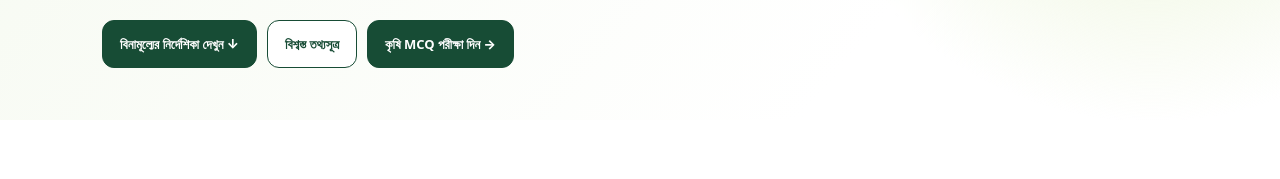
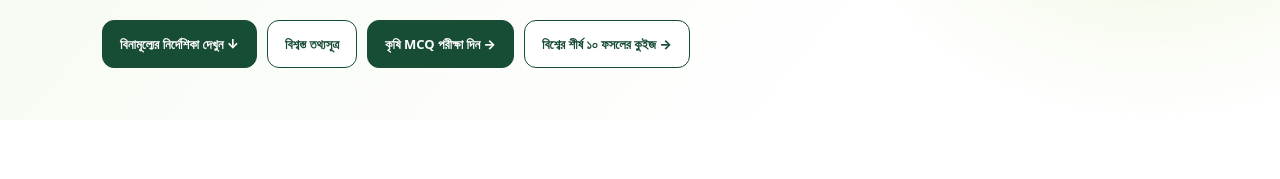
Before and after one commit to regtechnexusai/regtechnexusai.github.io, a plain HTML site: page mukul/knowledge/index.html in a window 1280 px wide. Shown: the part 354-533 px from the top of the page. Drawn offline with Linux system fonts and the light colour scheme.

Commit message:
Link global crop quiz library from knowledge hub

```diff
--- a/mukul/knowledge/index.html
+++ b/mukul/knowledge/index.html
@@ -42,7 +42,7 @@
 <span class="eyebrow" data-en="FREE · PRACTICAL · SOURCE-LED" data-bn="বিনামূল্যে · ব্যবহারিক · তথ্যসূত্রভিত্তিক">FREE · PRACTICAL · SOURCE-LED</span>
 <h1 data-en="Agriculture learning for everyone." data-bn="সবার জন্য কৃষিশিক্ষা।">Agriculture learning for everyone.</h1>
 <p data-en="Start with clear, practical foundations. These introductory guides are designed for growers, students, families and small agribusinesses. Local conditions matter, so use the trusted references and seek local expert advice when a decision could affect crop health, safety or income." data-bn="সহজ ও ব্যবহারিক ভিত্তি দিয়ে শুরু করুন। এই প্রাথমিক নির্দেশিকাগুলো কৃষক, শিক্ষার্থী, পরিবার ও ক্ষুদ্র কৃষিব্যবসার জন্য। স্থানীয় পরিস্থিতি গুরুত্বপূর্ণ—তাই নির্ভরযোগ্য তথ্যসূত্র দেখুন এবং ফসলের স্বাস্থ্য, নিরাপত্তা বা আয়ের ওপর প্রভাব পড়তে পারে এমন সিদ্ধান্তে স্থানীয় বিশেষজ্ঞের পরামর্শ নিন।">Start with clear, practical foundations. These introductory guides are designed for growers, students, families and small agribusinesses. Local conditions matter, so use the trusted references and seek local expert advice when a decision could affect crop health, safety or income.</p>
-<div class="hero-actions"><a class="btn" href="#guides" data-en="Explore free guides ↓" data-bn="বিনামূল্যের নির্দেশিকা দেখুন ↓">Explore free guides ↓</a><a class="btn alt" href="#sources" data-en="Trusted reference library" data-bn="বিশ্বস্ত তথ্যসূত্র">Trusted reference library</a><a class="btn" href="/mukul/knowledge/quiz.html" data-en="Take the agriculture MCQ test →" data-bn="কৃষি MCQ পরীক্ষা দিন →">কৃষি MCQ পরীক্ষা দিন →</a></div>
+<div class="hero-actions"><a class="btn" href="#guides" data-en="Explore free guides ↓" data-bn="বিনামূল্যের নির্দেশিকা দেখুন ↓">Explore free guides ↓</a><a class="btn alt" href="#sources" data-en="Trusted reference library" data-bn="বিশ্বস্ত তথ্যসূত্র">Trusted reference library</a><a class="btn" href="/mukul/knowledge/quiz.html" data-en="Take the agriculture MCQ test →" data-bn="কৃষি MCQ পরীক্ষা দিন →">কৃষি MCQ পরীক্ষা দিন →</a><a class="btn alt" href="/mukul/knowledge/crop-quizzes.html" data-en="Global top 10 crop quizzes →" data-bn="বিশ্বের শীর্ষ ১০ ফসলের কুইজ →">বিশ্বের শীর্ষ ১০ ফসলের কুইজ →</a></div>
 </div></section>
 <section class="section" id="guides"><div class="wrap">
 <div class="heading"><small data-en="START HERE" data-bn="এখান থেকে শুরু করুন">START HERE</small><h2 data-en="Six practical learning paths" data-bn="ছয়টি ব্যবহারিক শেখার পথ">Six practical learning paths</h2><p data-en="These are educational starting points, not crop-specific prescriptions. Future editions should be reviewed for local climate, season, soil, crop variety and current official guidance." data-bn="এগুলো শিক্ষামূলক প্রাথমিক নির্দেশনা, নির্দিষ্ট ফসলের জন্য সরাসরি করণীয় নির্দেশ নয়। পরবর্তী সংস্করণে স্থানীয় আবহাওয়া, মৌসুম, মাটি, ফসলের জাত ও হালনাগাদ সরকারি নির্দেশনা যাচাই করা উচিত।">These are educational starting points, not crop-specific prescriptions. Future editions should be reviewed for local climate, season, soil, crop variety and current official guidance.</p></div>
```
